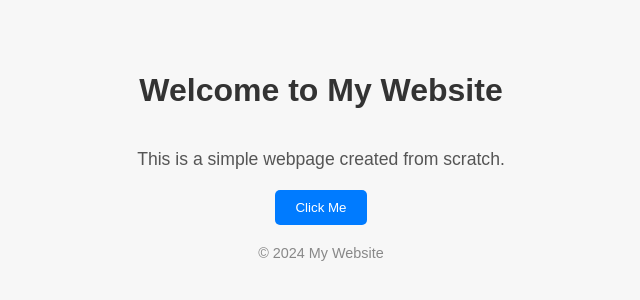
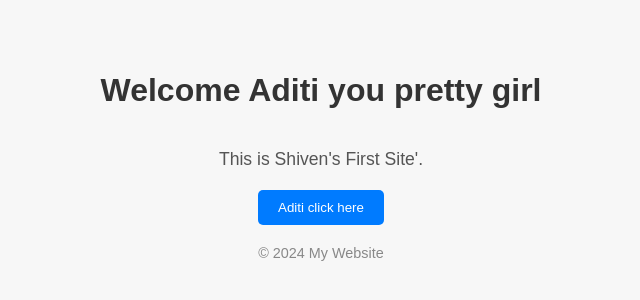
Before and after one commit to shiventhedestroyer/Website, a plain HTML site: page index.html in a window 1280 px wide. Shown: the part 234-534 px from the top of the page, without its empty margins (319-959 px from the left). Drawn offline with Linux system fonts and the light colour scheme.

Commit message:
trial run

```diff
--- a/index.html
+++ b/index.html
@@ -3,16 +3,16 @@
 <head>
     <meta charset="UTF-8">
     <meta name="viewport" content="width=device-width, initial-scale=1.0">
-    <title>Welcome to My Website</title>
+    <title>Hello Aditi is sily goose</title>
     <link rel="stylesheet" href="css/style.css"> <!-- Link to the CSS file -->
 </head>
 <body>
     <header>
-        <h1>Welcome to My Website</h1>
+        <h1>Welcome Aditi you pretty girl</h1>
     </header>
     <main>
-        <p>This is a simple webpage created from scratch.</p>
-        <button id="greetButton">Click Me</button>
+        <p>This is Shiven's First Site'.</p>
+        <button id="greetButton">Aditi click here</button>
     </main>
     <footer>
         <p>&copy; 2024 My Website</p>
--- a/js/script.js
+++ b/js/script.js
@@ -1,5 +1,5 @@
 // JavaScript code to handle button click event
 document.getElementById("greetButton").addEventListener("click", function() {
-    alert("Hello! Welcome to my website!"); // Shows a pop-up alert
+    alert("Shiven Loves Aditi"); // Shows a pop-up alert
     console.log("Button clicked! Greeting displayed."); // Logs a message to the console
 });
```
